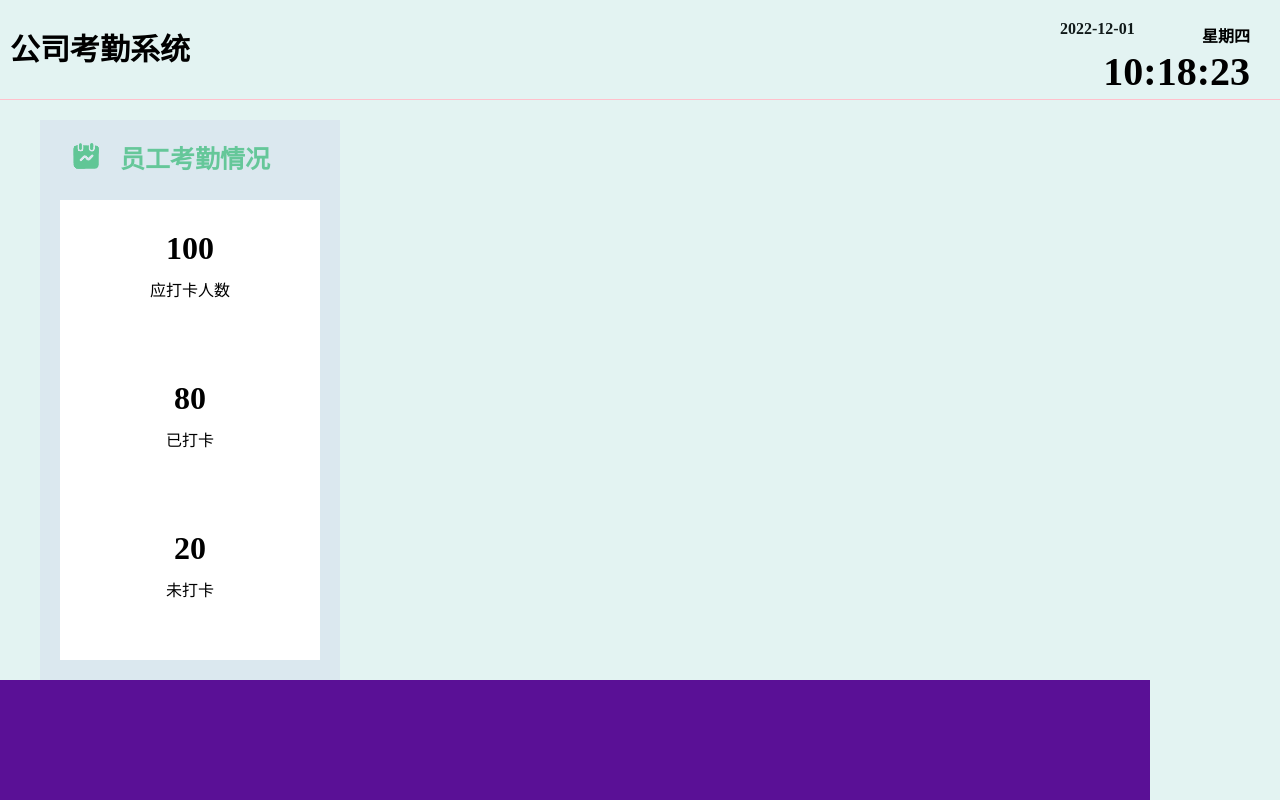
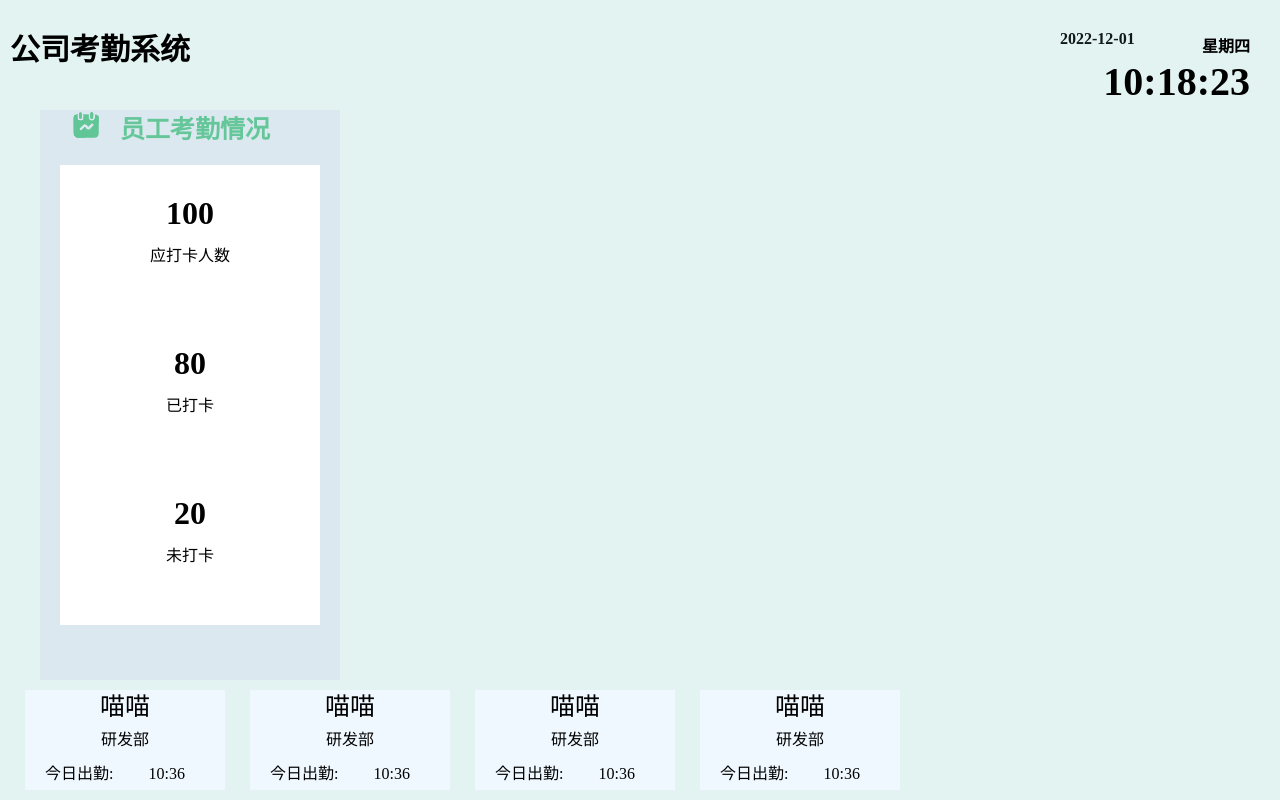
Before and after one commit to conisonas/CheckIn, a plain HTML site: page index.html in a window 1280 px wide. Shown: the top 800 px of the page. Drawn offline with Linux system fonts and the light colour scheme.

Commit message:
构建大概框架

```diff
--- a/index.html
+++ b/index.html
@@ -44,9 +44,41 @@
         </div>
       </div>
       <div class="fr">
-
+        <div class="start">
+          <ul>
+            <li>
+              <div class="name">喵喵</div>
+              <div class="apart">研发部</div>
+              <div class="times">
+                <p>今日出勤:</p><p>10:36</p>
+              </div>
+            </li>
+            <li>
+              <div class="name">喵喵</div>
+              <div class="apart">研发部</div>
+              <div class="times">
+                <p>今日出勤:</p><p>10:36</p>
+              </div>
+            </li>
+            <li>
+              <div class="name">喵喵</div>
+              <div class="apart">研发部</div>
+              <div class="times">
+                <p>今日出勤:</p><p>10:36</p>
+              </div>
+            </li>
+            <li>
+              <div class="name">喵喵</div>
+              <div class="apart">研发部</div>
+              <div class="times">
+                <p>今日出勤:</p><p>10:36</p>
+              </div>
+            </li>
+          </ul>
+        </div>
       </div>
     </div>
   </div>
+  <script src="/func.js"></script>
 </body>
 </html>
--- a/style.css
+++ b/style.css
@@ -14,7 +14,6 @@ li {
 
 .nav {
   height: 100px;
-  border-bottom: 1px solid pink;
 }
 
 .nav_start {
@@ -30,7 +29,7 @@ li {
   float: right;
   position: relative;
   margin-right: 30px;
-  padding-top: 10px;
+  margin-top: 10px;
   width: 200px;
   height: 100px;
 }
@@ -60,14 +59,14 @@ li {
 }
 
 .middle {
-  padding-top: 20px;
+  padding-top: 10px;
 
 }
 
 .middle .fl {
   float: left;
   width: 300px;
-  height: 560px;
+  height: 570px;
   margin-left: 40px;
   margin-right: 20px;
   background-color: #dbe8ef;
@@ -76,15 +75,7 @@ li {
 .middle .fr {
   float: left;
   width: 1150px;
-  height: 560px;
-  background-color: rgb(90, 16, 150);
-}
-
-.fl_total {
-  height: 60px;
-  width: 300px;
-  padding-top: 20px;
-  /* border-bottom: 2px solid palevioletred; */
+  height: 570px;
 }
 
 .fl_total h5 {
@@ -109,14 +100,42 @@ li {
   margin-top: 20px;
   background-color: white;
 }
-.fl_detail ul li{
+
+.fl_detail ul li {
   height: 150px;
 }
-.fl_detail ul li h1{
+
+.fl_detail ul li h1 {
   text-align: center;
   padding-top: 30px;
 }
-.fl_detail ul li p{
+
+.fl_detail ul li p {
   text-align: center;
   padding-top: 10px;
 }
+
+.start ul li {
+  float: left;
+
+  width: 200px;
+  height: 100px;
+  margin-left: 25px;
+  margin-top: 10px;
+  background-color: aliceblue;
+}
+
+.start ul li div{
+  width: 100%;
+  height: 33.3px;
+  line-height: 33.3px;
+  text-align: center;
+}
+.start ul li p{
+  float: left;
+  margin-left: 5px;
+  padding: 0 15px;
+}
+.start ul li div:nth-child(1){
+ font-size: 25px;
+}
```
Also changed, not shown: func.js (added), img/user.jpg (added).
